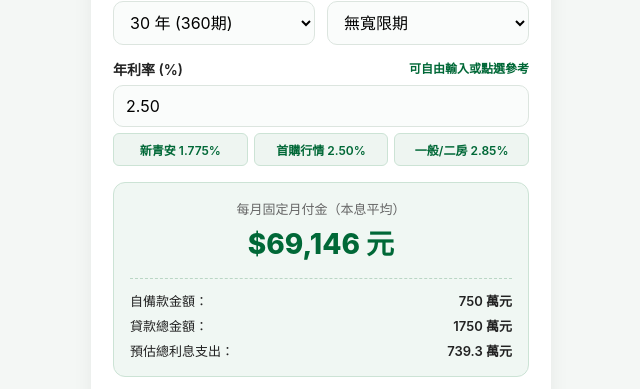
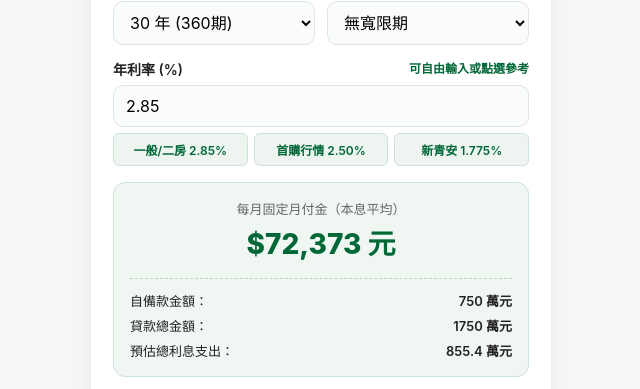
Before and after one commit to ekls9521436/loan, a plain HTML site: page index.html in a window 1280 px wide. Shown: the part 290-679 px from the top of the page, without its empty margins (319-959 px from the left). Drawn offline with Linux system fonts and the light colour scheme.

Commit message:
Update interest rate and monthly payment values

```diff
--- a/index.html
+++ b/index.html
@@ -21,7 +21,7 @@
     .tab { text-align: center; padding: 8px; font-size: 14px; font-weight: 600; border-radius: 8px; cursor: pointer; color: var(--muted); }
     .tab.active { background: var(--primary); color: #fff; }
     .rate-presets { display: flex; gap: 6px; margin-top: 6px; }
-    .preset-btn { flex: 1; padding: 7px 4px; font-size: 12px; background: #eef5f1; color: var(--primary); border: 1px solid #cce3d5; border-radius: 6px; font-weight: 600; }
+    .preset-btn { flex: 1; padding: 7px 4px; font-size: 12px; background: #eef5f1; color: var(--primary); border: 1px solid #cce3d5; border-radius: 6px; font-weight: 600; cursor: pointer; }
     .result-box { background: #f0f7f3; border: 1px solid #cce3d5; border-radius: 12px; padding: 16px; margin-top: 16px; }
     .result-main { text-align: center; padding-bottom: 12px; border-bottom: 1px dashed #b9d6c4; }
     .result-main .title { font-size: 13px; color: var(--muted); }
@@ -87,23 +87,23 @@
     </div>
     <div class="form-group">
       <label>年利率 (%) <span>可自由輸入或點選參考</span></label>
-      <input type="number" id="rate" value="2.50" step="0.01" oninput="calc()" onchange="calc()">
+      <input type="number" id="rate" value="2.85" step="0.01" oninput="calc()" onchange="calc()">
       <div class="rate-presets">
+        <button type="button" class="preset-btn" onclick="setRate(2.85)">一般/二房 2.85%</button>
+        <button type="button" class="preset-btn" onclick="setRate(2.50)">首購行情 2.50%</button>
         <button type="button" class="preset-btn" onclick="setRate(1.775)">新青安 1.775%</button>
-        <button type="button" class="preset-btn" onclick="setRate(2.50)">首購行情 2.50%</button>
-        <button type="button" class="preset-btn" onclick="setRate(2.85)">一般/二房 2.85%</button>
       </div>
     </div>
     <div class="result-box">
       <div class="result-main">
         <div class="title" id="main-label">每月固定月付金（本息平均）</div>
-        <div class="amount" id="monthly-pay">$69,146 元</div>
+        <div class="amount" id="monthly-pay">$72,373 元</div>
         <div class="title" id="grace-info" style="color:#006837; font-weight:600;"></div>
       </div>
       <div class="result-details">
         <div class="detail-row"><span>自備款金額：</span><span id="down-pay">750 萬元</span></div>
         <div class="detail-row"><span>貸款總金額：</span><span id="loan-amt">1750 萬元</span></div>
-        <div class="detail-row"><span>預估總利息支出：</span><span id="total-interest">739.3 萬元</span></div>
+        <div class="detail-row"><span>預估總利息支出：</span><span id="total-interest">855.4 萬元</span></div>
       </div>
     </div>
 
```
